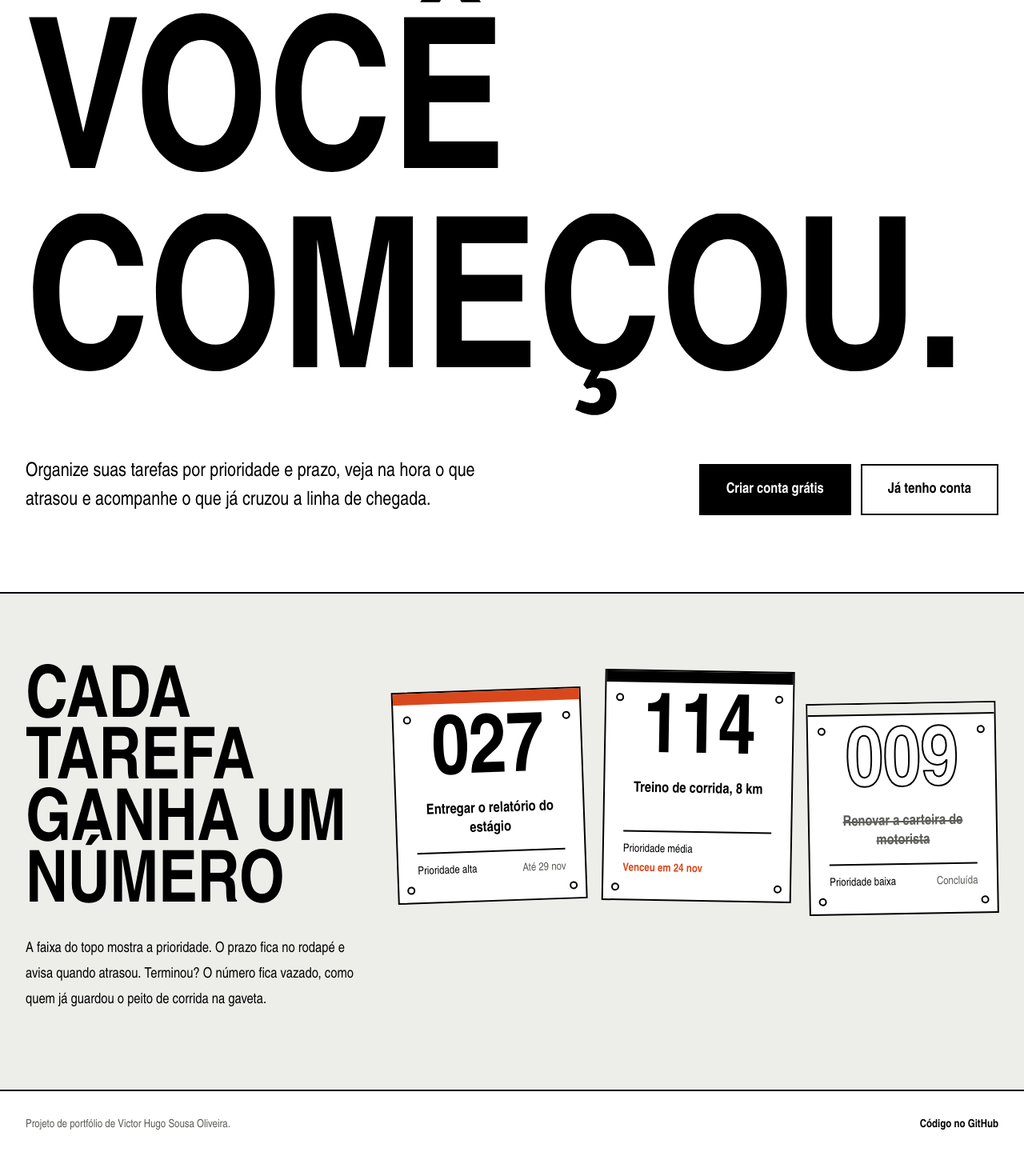
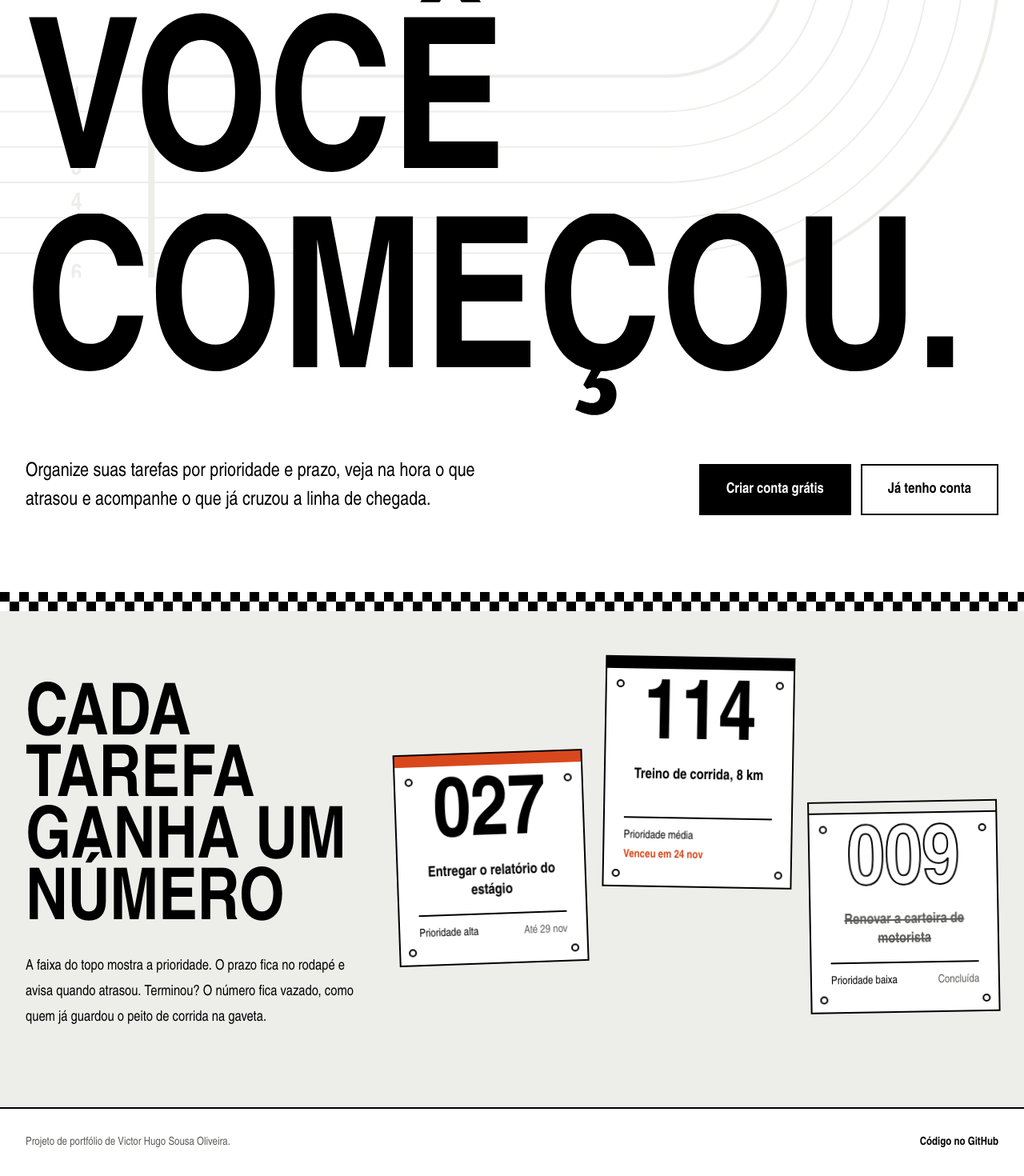
Before and after one commit to ViktorHSO/api-tarefas, a React (Vite) app in the folder frontend/: page / in a window 1280 px wide. Shown: the part 550-2020 px from the top of the page at 80% size. Before the commit the page ends 1998 px from the top, so only its background shows below. Built offline with nearby package versions, Linux system fonts and the light colour scheme; no server answers.

Commit message:
feat: adiciona paralaxe na página inicial

```diff
--- a/frontend/src/index.css
+++ b/frontend/src/index.css
@@ -53,7 +53,8 @@
   font-stretch: 75%;
 }
 
-/* Única animação automática: as linhas do título da página inicial sobem ao carregar. */
+/* Única animação que roda sozinha: as linhas do título da página inicial sobem ao carregar.
+   (A paralaxe, no fim do arquivo, só se move junto com a rolagem.) */
 @keyframes subir-linha {
   from {
     transform: translateY(105%);
@@ -84,3 +85,30 @@
     transition-duration: 0.01ms !important;
   }
 }
+
+/*
+  Paralaxe da página inicial: a pista e os números de peito rolam em velocidades
+  diferentes. Usa animação ligada à rolagem (CSS puro, sem JavaScript):
+  - --velocidade define quanto e em que sentido cada camada se desloca;
+  - navegadores sem suporte ficam com tudo parado, sem quebrar nada;
+  - quem pede menos movimento no sistema não vê a paralaxe.
+*/
+@keyframes paralaxe {
+  from {
+    transform: translate3d(0, calc(var(--velocidade, 0.3) * 7rem), 0);
+  }
+  to {
+    transform: translate3d(0, calc(var(--velocidade, 0.3) * -7rem), 0);
+  }
+}
+
+@media (prefers-reduced-motion: no-preference) {
+  @supports (animation-timeline: view()) {
+    .paralaxe {
+      animation: paralaxe linear both;
+      animation-timeline: view();
+      animation-range: cover;
+      will-change: transform;
+    }
+  }
+}
--- a/frontend/src/paginas/Inicio.tsx
+++ b/frontend/src/paginas/Inicio.tsx
@@ -1,5 +1,6 @@
 import { Link } from 'react-router'
 import { Bib } from '../componentes/Bib'
+import { LinhaDeChegada, PistaDeAtletismo } from '../componentes/Ilustracoes'
 import { BotaoLink, Marca } from '../componentes/ui'
 
 const LINHAS = ['Termine', 'o que você', 'começou.']
@@ -27,7 +28,12 @@ export function Inicio() {
       </header>
 
       <main>
-        <section className="mx-auto max-w-[90rem] px-5 pb-16 pt-6 sm:px-8 lg:pb-24">
+        <section className="relative isolate overflow-hidden">
+          {/* A pista fica atrás do título e se move mais devagar que a página ao rolar (paralaxe). */}
+          <div aria-hidden="true" className="paralaxe pointer-events-none absolute inset-0 -z-10 [--velocidade:0.45]">
+            <PistaDeAtletismo className="absolute -right-[18rem] top-6 w-[72rem] max-w-none text-concreto sm:-right-40 lg:right-[-6rem] lg:top-0 lg:w-[88rem]" />
+          </div>
+          <div className="mx-auto max-w-[90rem] px-5 pb-16 pt-6 sm:px-8 lg:pb-24">
             <h1 className="titulo text-[clamp(4rem,20.5vw,19.5rem)]">
               {LINHAS.map((linha, i) => (
                 <span key={linha} className="linha-revelada">
@@ -50,9 +56,11 @@ export function Inicio() {
                 </BotaoLink>
               </div>
             </div>
+          </div>
         </section>
 
-        <section className="border-y-2 border-tinta bg-concreto">
+        <LinhaDeChegada className="text-tinta" />
+        <section className="border-b-2 border-tinta bg-concreto">
           <div className="mx-auto grid max-w-[90rem] gap-12 px-5 py-16 sm:px-8 lg:grid-cols-[minmax(0,26rem)_1fr] lg:py-24">
             <div>
               <h2 className="titulo text-[clamp(3.5rem,7vw,6rem)]">Cada tarefa ganha um número</h2>
@@ -63,14 +71,21 @@ export function Inicio() {
             </div>
 
             <ul className="grid gap-6 sm:grid-cols-3 sm:gap-5" aria-label="Exemplos de tarefas">
+              {/* Cada número de peito rola numa velocidade diferente (paralaxe). */}
               <li className="sm:-rotate-2 sm:translate-y-6">
+                <div className="paralaxe [--velocidade:0.5]">
                   <Bib numero={27} titulo="Entregar o relatório do estágio" prioridade="ALTA" status="PENDENTE" prazo={diasAPartirDeHoje(3)} />
+                </div>
               </li>
               <li className="sm:rotate-1">
+                <div className="paralaxe [--velocidade:-0.35]">
                   <Bib numero={114} titulo="Treino de corrida, 8 km" prioridade="MEDIA" status="EM_ANDAMENTO" prazo={diasAPartirDeHoje(-2)} atrasada />
+                </div>
               </li>
               <li className="sm:-rotate-1 sm:translate-y-10">
+                <div className="paralaxe [--velocidade:0.9]">
                   <Bib numero={9} titulo="Renovar a carteira de motorista" prioridade="BAIXA" status="CONCLUIDA" />
+                </div>
               </li>
             </ul>
           </div>
```
Lines whose indentation alone changed are shown as unchanged.
